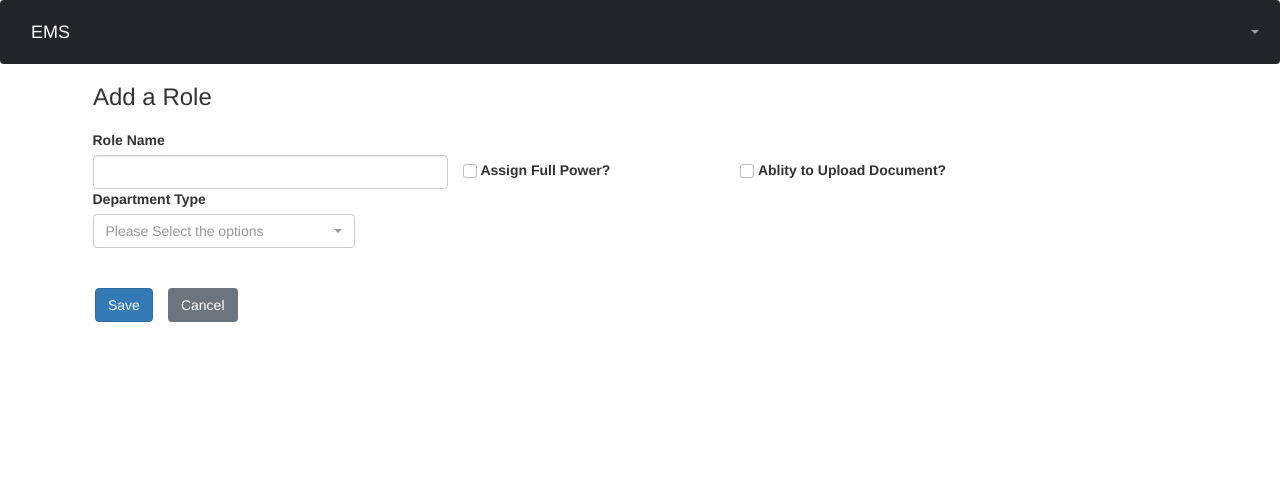
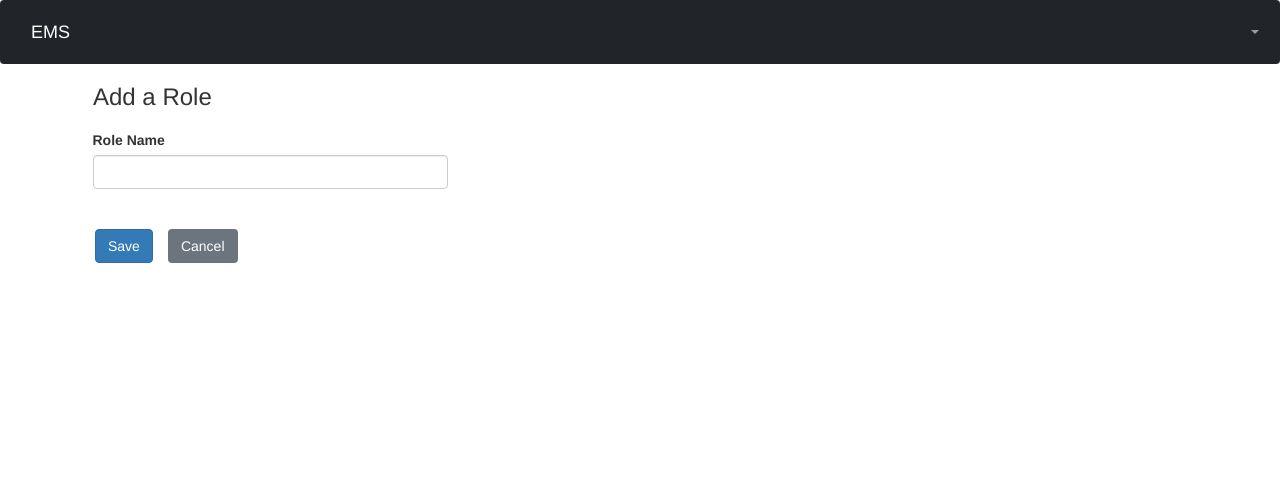
Before and after one commit to aswin-syras/Employee-Management-System, a Flask app: page /createNewRole in a window 1280 px wide. Shown: the top 488 px of the page. Run offline with Flask 2, Linux system fonts and the light colour scheme; a database or web service that is not in the repository returns one stand-in record (values such as "Sample title"); some libraries are stand-ins or nearby versions.

Commit message:
Modified department and employee add and edit fixed

```diff
--- a/main.py
+++ b/main.py
@@ -1398,28 +1398,12 @@ def createNewRoleGET():
 @app.route("/createNewRolePOST", methods=['GET', 'POST'])
 def createNewRolePOST():
     form = InformForm()
-    error = []
-    if not request.form.get("department_id"):
-        error.append("Please Select the Department")
-
-        fetch_all_departments = [doc for doc in mongo.db.departments.find()]
-        return render_template("admin/new_role.html",
-                               display_all_departments=fetch_all_departments,
-                               form=form,
-                               error=error,
-                               came_from="admin.adminHome",
-                               gender_array=gender_array
-                               )
-    else:
-        # Insert the employees  data into the employees collection
-        mongo.db.role.insert_one({
-            '_id': random_id_generation.generating_random_id_role(),
-            'role_name': request.form.get('role_name'),
-            'role_have_full_power': True if request.form.get('role_have_full_power') else False,
-            'role_upload_documents_profile_pictures': True if request.form.get('role_name') else False,
-            'role_department_id': int(request.form.get('department_id'))
-        })
-        return redirect(url_for("admin.adminHome"))
+    # Insert the employees  data into the employees collection
+    mongo.db.role.insert_one({
+        '_id': random_id_generation.generating_random_id_role(),
+        'role_name': request.form.get('role_name'),
+    })
+    return redirect(url_for("admin.adminHome"))
 
 
 @app.route("/editRole/<int:id>", methods=['GET', 'POST'])
--- a/templates/admin/edit_department.html
+++ b/templates/admin/edit_department.html
@@ -42,6 +42,11 @@
             </div>
         {% endif %}
         <h3 class="text-center overall-heading">List of Employees work in <b>{{ one_department.department_name }}</b> Department <span class="no-of-employees">( {{no_of_employees}} employees)</span></h3>
+        {% if session['employee_id'] %}
+            <div class="container">
+                <a href="{{ url_for('employees.home') }}" class="btn btn-default"><i class="fas fa-arrow-left"></i>  Back to <b>{{ session['first_name'] }} {{ session['last_name'] }}'s</b> Home page</a>
+            </div>
+        {% endif %}
         <div class="grand-parent-div">
             {% for employee in all_emp_in_mgrs_table %}
                 <div class="parent-div">
--- a/templates/admin/new_role.html
+++ b/templates/admin/new_role.html
@@ -5,8 +5,6 @@
 <script src="https://ajax.googleapis.com/ajax/libs/jquery/2.1.1/jquery.min.js"></script>
 <script src="https://maxcdn.bootstrapcdn.com/bootstrap/3.3.6/js/bootstrap.min.js"></script>
 <link href="https://maxcdn.bootstrapcdn.com/bootstrap/3.3.6/css/bootstrap.min.css" rel="stylesheet" />
-<script src="https://cdnjs.cloudflare.com/ajax/libs/bootstrap-select/1.10.0/js/bootstrap-select.min.js"></script>
-<link href="https://cdnjs.cloudflare.com/ajax/libs/bootstrap-select/1.10.0/css/bootstrap-select.min.css" rel="stylesheet" />
 <link rel="stylesheet" type="text/css" rel="stylesheet" href="{{ url_for('static', filename='css/styles.css') }}">
 <script src="{{ url_for('static', filename='js/index.js') }}"></script>
     <div class="container">
@@ -24,30 +22,6 @@
                 <div class="col-4">
                     {{ form.role_name.label }} {{ form.role_name(class="form-control")}} {{ form.hidden_tag() }}
                 </div>
-                <div class="col-3 checkbox-vertically-center">
-                    {{ form.role_have_full_power(class="form-check-input", type="checkbox", checked=False)}} {{ form.role_have_full_power.label }} {{ form.hidden_tag() }}
-                </div>
-                <div class="col-3 checkbox-vertically-center">
-                    {{ form.role_upload_documents_profile_pictures(class="form-check-input", type="checkbox", checked=False)}} {{ form.role_upload_documents_profile_pictures.label }}  {{ form.hidden_tag() }}
-                </div>
-
-                    <!--Department Type-->
-                    <div class="col-3">
-                        <label for="" class="" >Department Type</label>
-                        <select class="form-control selectpicker" id="select-department_type" data-live-search="true" name="department_id">
-                             <option selected disabled>Please Select the options</option>
-                            {% for department in display_all_departments %}
-                                {% if department._id %}
-                                    {% if requestForm %}
-                                        <option value="{{ department._id }}"{% if  department._id == requestForm.department_id %} selected="selected" {% endif %}>
-                                            {{ department.department_name }}</option>
-                                    {% else %}
-                                        <option value="{{ department._id }}">{{ department.department_name }}</option>
-                                    {% endif %}
-                                {% endif %}
-                            {% endfor %}
-                        </select>
-                    </div>
             </div>
 
             <!-- Buttons -->
--- a/templates/shared-component/edit_employee.html
+++ b/templates/shared-component/edit_employee.html
@@ -29,7 +29,7 @@
                 activeNextSibling = activeTab.nextElementSibling,
                 op_children = activePrevSibling.children[1].children,
                 text_change = activePrevSibling.previousElementSibling,
-                set_title_dept_name = department[selected_dept_arr].department_name + ' ' + department[selected_dept_arr].department_name
+                set_title_dept_name = department[selected_dept_arr].department_name;
 
             for (var i = 0; i < op_children.length; i++) {
                 if ( i != selected_dept_arr + 1 ) {
@@ -304,14 +304,12 @@
                                     <select class="form-control selectpicker" id="select-department" data-live-search="true" name="department_id">
                                          <option selected disabled>Please Select the options</option>
                                         {% for department in display_all_departments %}
-                                            {% if department._id %}
                                             {% if requestForm %}
                                                 <option value="{{ department._id }}"{% if  department._id == requestForm.department_id %} selected="selected" {% endif %}>
                                                     {{ department.department_name }}</option>
                                             {% else %}
                                                 <option value="{{ department._id }}"{% if  department._id == one_employee.department_id %} selected="selected"
                                                         {% endif %}>{{ department.department_name }}</option>
-                                                {% endif %}
                                             {% endif %}
                                         {% endfor %}
                                     </select>
--- a/templates/shared-component/new_employee.html
+++ b/templates/shared-component/new_employee.html
@@ -20,7 +20,6 @@
             var department = JSON.parse('{{ display_all_departments | tojson | safe}}');
 
             var mgr_info = managers[managers.findIndex( mgr => mgr["_id"] === selected_manager )];
-            console.log("mgr_info::: ", mgr_info);
 
             var selected_dept_arr = department.findIndex( dept => dept._id == mgr_info["manager_department_id"] );
 
@@ -29,7 +28,7 @@
                 activeNextSibling = activeTab.nextElementSibling,
                 op_children = activePrevSibling.children[1].children,
                 text_change = activePrevSibling.previousElementSibling,
-                set_title_dept_name = department[selected_dept_arr].department_name + ' ' + department[selected_dept_arr].department_name
+                set_title_dept_name = department[selected_dept_arr].department_name
 
             for (var i = 0; i < op_children.length; i++) {
                 if ( i != selected_dept_arr + 1 ) {
@@ -223,14 +222,12 @@
                         <select class="form-control selectpicker" id="select-department" data-live-search="true" name="department_id">
                              <option selected disabled>Please Select the options</option>
                             {% for department in display_all_departments %}
-                                {% if department._id %}
                                     {% if requestForm %}
                                         <option value="{{ department._id }}"{% if  department._id == requestForm.department_id %} selected="selected" {% endif %}>
                                             {{ department.department_name }}</option>
                                     {% else %}
                                         <option value="{{ department._id }}">{{ department.department_name }}</option>
                                     {% endif %}
-                                {% endif %}
                             {% endfor %}
                         </select>
                     </div>
```
Lines whose indentation alone changed are shown as unchanged.
